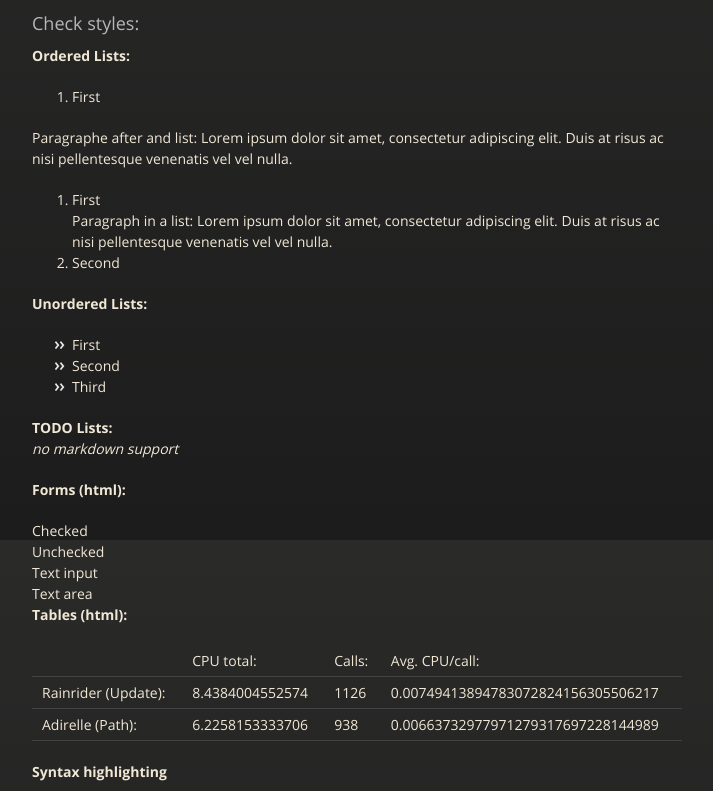
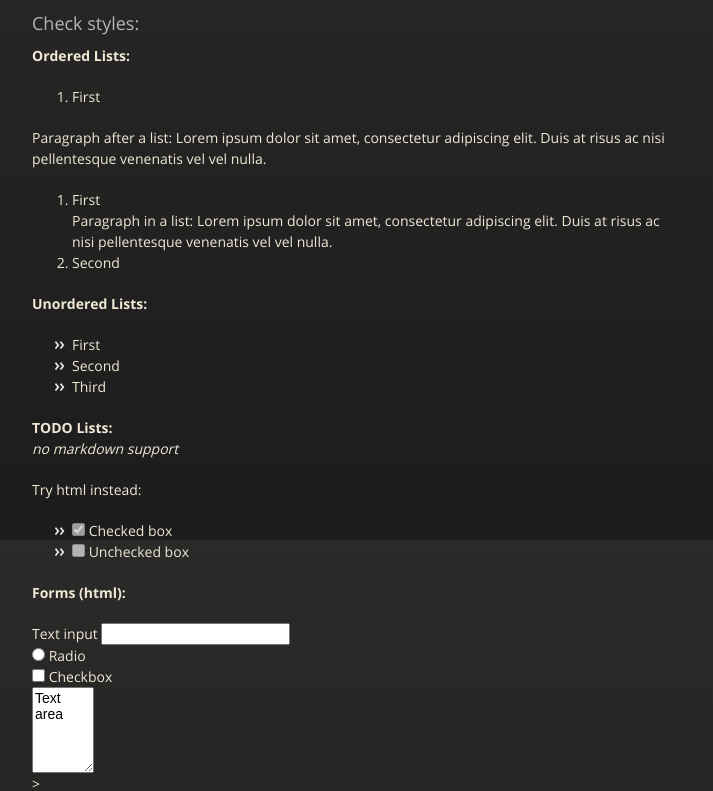
Before and after one commit to Rainrider/rainrider.github.com, a plain HTML site: page index.html in a window 1280 px wide. Shown: the part 260-1051 px from the top of the page, without its empty margins (283-996 px from the left). Drawn offline with nearby package versions, Linux system fonts and the light colour scheme.

Commit message:
Fix html some

```diff
--- a/index.html
+++ b/index.html
@@ -35,31 +35,44 @@
 		  <span class="credits right">Hosted on GitHub Pages &mdash; Theme by <a href="https://twitter.com/michigangraham">mattgraham</a></span>
 		</div>
 
-        <h3>
-<a name="check-styles" class="anchor" href="#check-styles"><span class="octicon octicon-link"></span></a>Check styles:</h3>
+		<h3><a name="check-styles" class="anchor" href="#check-styles"><span class="octicon octicon-link"></span></a>Check styles:</h3>
 
 <p><strong>Ordered Lists:</strong></p>
 
 <ol>
-<li>First<br>
-</li>
-</ol><p>Paragraphe after and list: Lorem ipsum dolor sit amet, consectetur adipiscing elit. Duis at risus ac nisi pellentesque venenatis vel vel nulla.</p>
-
+	<li>First</li>
+</ol>
+<p>Paragraph after a list: Lorem ipsum dolor sit amet, consectetur adipiscing elit. Duis at risus ac nisi pellentesque venenatis vel vel nulla.</p>
 <ol>
 	<li>First<br>
 	Paragraph in a list: Lorem ipsum dolor sit amet, consectetur adipiscing elit. Duis at risus ac nisi pellentesque venenatis vel vel nulla.</li>
 	<li>Second</li>
-</ol><p><strong>Unordered Lists:</strong></p>
+</ol>
+
+<p><strong>Unordered Lists:</strong></p>
 
 <ul>
 	<li>First</li>
 	<li>Second</li>
 	<li>Third</li>
-</ul><p><strong>TODO Lists:</strong><br><em>no markdown support</em></p>
+</ul>
+
+<p><strong>TODO Lists:</strong><br>
+<em>no markdown support</em></p>
+<p>Try html instead:
+<ul class="task-list">
+	<li class="task-list-item"><input type="checkbox" class="task-list-item-checkbox" checked disabled> Checked box</li>
+	<li class="task-list-item"><input type="checkbox" class="task-list-item-checkbox" disabled> Unchecked box</li>
+</ul>
+</p>
 
 <p><strong>Forms (html):</strong><br></p>
- Checked<br> Unchecked<br>
-Text input <br>Text area<br><p><strong>Tables (html):</strong></p>
+<form>
+Text input <input type="text"><br>
+<input type="radio"> Radio<br>
+<input type="checkbox"> Checkbox<br>
+<textarea rows="5" cols="5">Text area</textarea>
+</form>>
 
 <table>
 	<tr>
@@ -80,7 +93,9 @@ Text input <br>Text area<br><p><strong>Tables (html):</strong></p>
 		<td>938</td>
 		<td>0.00663732977971279317697228144989</td>
 	</tr>
-</table><p><strong>Syntax highlighting</strong></p>
+</table>
+
+<p><strong>Syntax highlighting</strong></p>
 
 <div class="highlight highlight-lua"><pre><span class="kd">local</span> <span class="n">foo</span> <span class="o">=</span> <span class="k">function</span><span class="p">()</span>
 	<span class="nb">print</span><span class="p">(</span><span class="s2">"</span><span class="s">bar"</span><span class="p">)</span>
```
Lines whose indentation alone changed are shown as unchanged.
